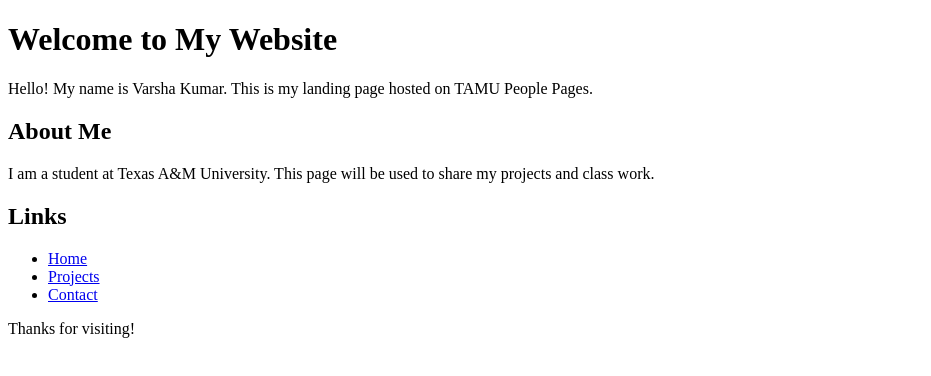
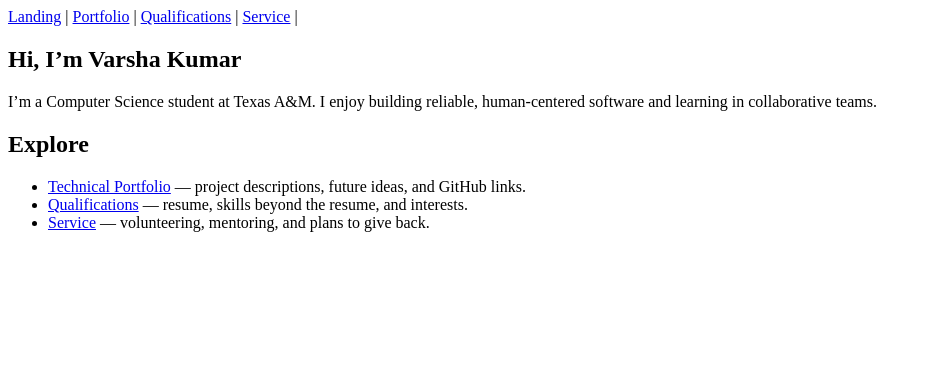
Before and after one commit to CSCE331-Fall2025-900-911/project1-varshakumar, a plain HTML site: page index.html in a window 1280 px wide. Shown: the whole page, without its empty margins (0-931 px from the left). Drawn offline with Linux system fonts and the light colour scheme.

Commit message:
Iteration 1

```diff
--- a/index.html
+++ b/index.html
@@ -2,22 +2,89 @@
 <html lang="en">
 <head>
   <meta charset="UTF-8">
-  <title>Welcome | Varsha Kumar</title>
+  <title>Varsha Kumar | Single-File, One-Section-At-A-Time</title>
+  <script>
+    function showPage(id) {
+      var sections = document.querySelectorAll("section[data-page]");
+      sections.forEach(function (sec) {
+        sec.style.display = "none";
+        sec.setAttribute("aria-hidden", "true");
+      });
+      var active = document.getElementById(id);
+      if (active) {
+        active.style.display = "block";
+        active.setAttribute("aria-hidden", "false");
+        history.replaceState(null, "", "#" + id);
+      }
+    }
+    // On first load: show "landing" unless a valid hash exists
+    document.addEventListener("DOMContentLoaded", function () {
+      var hash = location.hash ? location.hash.substring(1) : "landing";
+      if (!document.getElementById(hash)) hash = "landing";
+      showPage(hash);
+    });
+  </script>
 </head>
 <body>
-  <h1>Welcome to My Website</h1>
-  <p>Hello! My name is Varsha Kumar. This is my landing page hosted on TAMU People Pages.</p>
+  <!-- Simple navigation. Each link shows exactly one section -->
+  <nav>
+    <a href="#landing" onclick="showPage('landing'); return false;">Landing</a> |
+    <a href="#portfolio" onclick="showPage('portfolio'); return false;">Portfolio</a> |
+    <a href="#qualifications" onclick="showPage('qualifications'); return false;">Qualifications</a> |
+    <a href="#service" onclick="showPage('service'); return false;">Service</a> |
+  </nav>
 
-  <h2>About Me</h2>
-  <p>I am a student at Texas A&M University. This page will be used to share my projects and class work.</p>
+  <!-- LANDING (links to all other pages, as required) -->
+  <section id="landing" data-page>
+    <h1>Hi, I’m Varsha Kumar</h1>
+    <p>I’m a Computer Science student at Texas A&amp;M. I enjoy building reliable, human-centered software and learning in collaborative teams.</p>
+    <h2>Explore</h2>
+    <ul>
+      <li><a href="#portfolio" onclick="showPage('portfolio'); return false;">Technical Portfolio</a> — project descriptions, future ideas, and GitHub links.</li>
+      <li><a href="#qualifications" onclick="showPage('qualifications'); return false;">Qualifications</a> — resume, skills beyond the resume, and interests.</li>
+      <li><a href="#service" onclick="showPage('service'); return false;">Service</a> — volunteering, mentoring, and plans to give back.</li>
+    </ul>
+  </section>
 
-  <h2>Links</h2>
-  <ul>
-    <li><a href="index.html">Home</a></li>
-    <li><a href="projects.html">Projects</a></li>
-    <li><a href="contact.html">Contact</a></li>
-  </ul>
+  <!-- PORTFOLIO -->
+  <section id="portfolio" data-page>
+    <h1>Technical Portfolio</h1>
+    <p>This section describes technical projects I’ve completed or would like to complete.</p>
+    <ul>
+      <li><strong>Project A (placeholder):</strong></li>
+      <li><strong>Project B (placeholder):</strong></li>
+      <li><strong>Project C (placeholder):</strong></li>
+    </ul>
+    <p><a href="#landing" onclick="showPage('landing'); return false;">Back to Landing</a></p>
+  </section>
 
-  <p>Thanks for visiting!</p>
+  <!-- QUALIFICATIONS -->
+  <section id="qualifications" data-page>
+    <h1>Qualifications</h1>
+    <p><strong>Resume:</strong> Placeholder</p>
+
+    <h2>Skills (beyond the resume)</h2>
+    <ul>
+      <li><strong>Languages:</strong> Python, Java, JavaScript (placeholders)</li>
+      <li><strong>Frameworks/Tools:</strong> React, Flask, Git, SQL (placeholders)</li>
+      <li><strong>Practices:</strong> testing, readable documentation, code reviews</li>
+    </ul>
+
+    <h2>Areas of Interest &amp; Why</h2>
+    <p>I’m interested in web systems, reliability, and developer experience. I like building useful tools and products that are clear, maintainable, and accessible.</p>
+    <p><a href="#landing" onclick="showPage('landing'); return false;">Back to Landing</a></p>
+  </section>
+
+  <!-- SERVICE -->
+  <section id="service" data-page>
+    <h1>Service</h1>
+    <p>This section describes how I give back to my community—through volunteering, mentoring, or other contributions—and areas I’d like to contribute to.</p>
+    <ul>
+      <li>Mentoring first-year CS students on fundamentals and study habits.</li>
+      <li>Helping run beginner-friendly coding workshops to lower barriers to entry.</li>
+      <li>Planning to contribute to open-source projects with good first issues.</li>
+    </ul>
+    <p><a href="#landing" onclick="showPage('landing'); return false;">Back to Landing</a></p>
+  </section>
 </body>
 </html>
```
